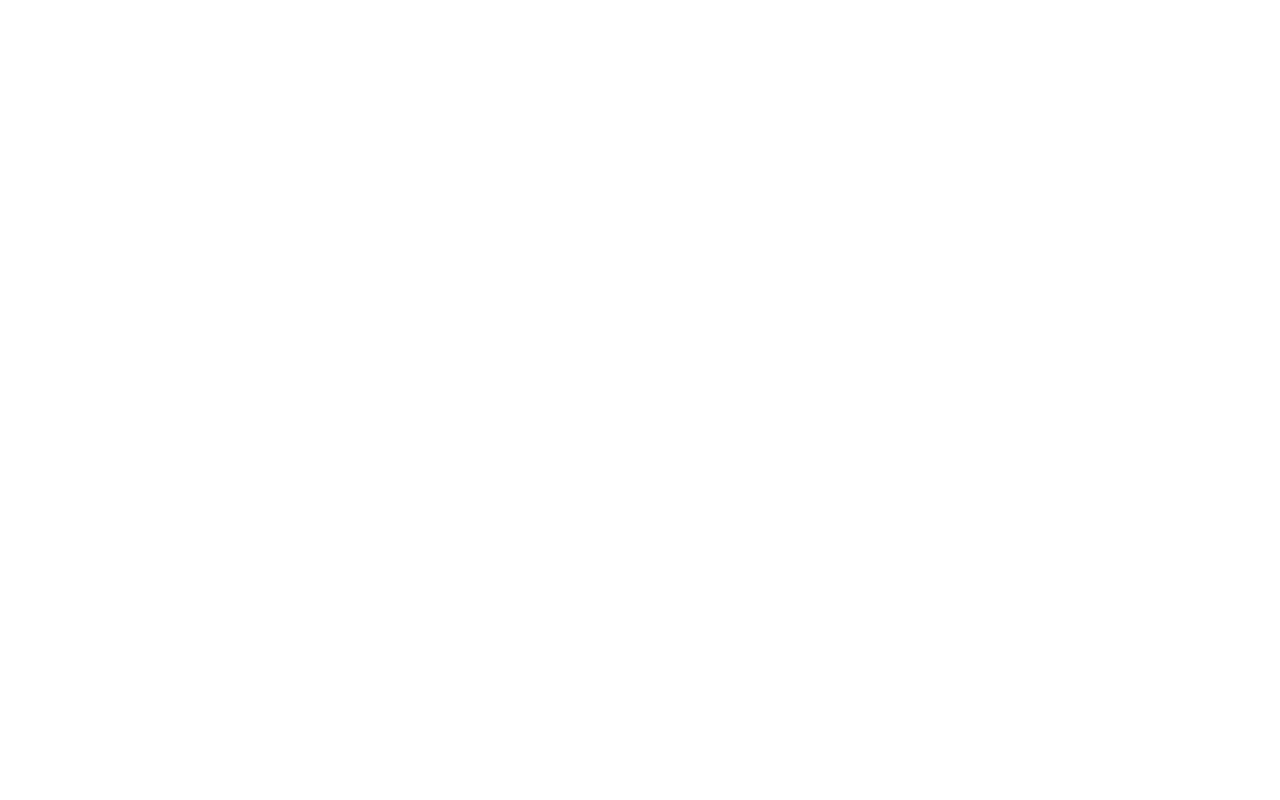
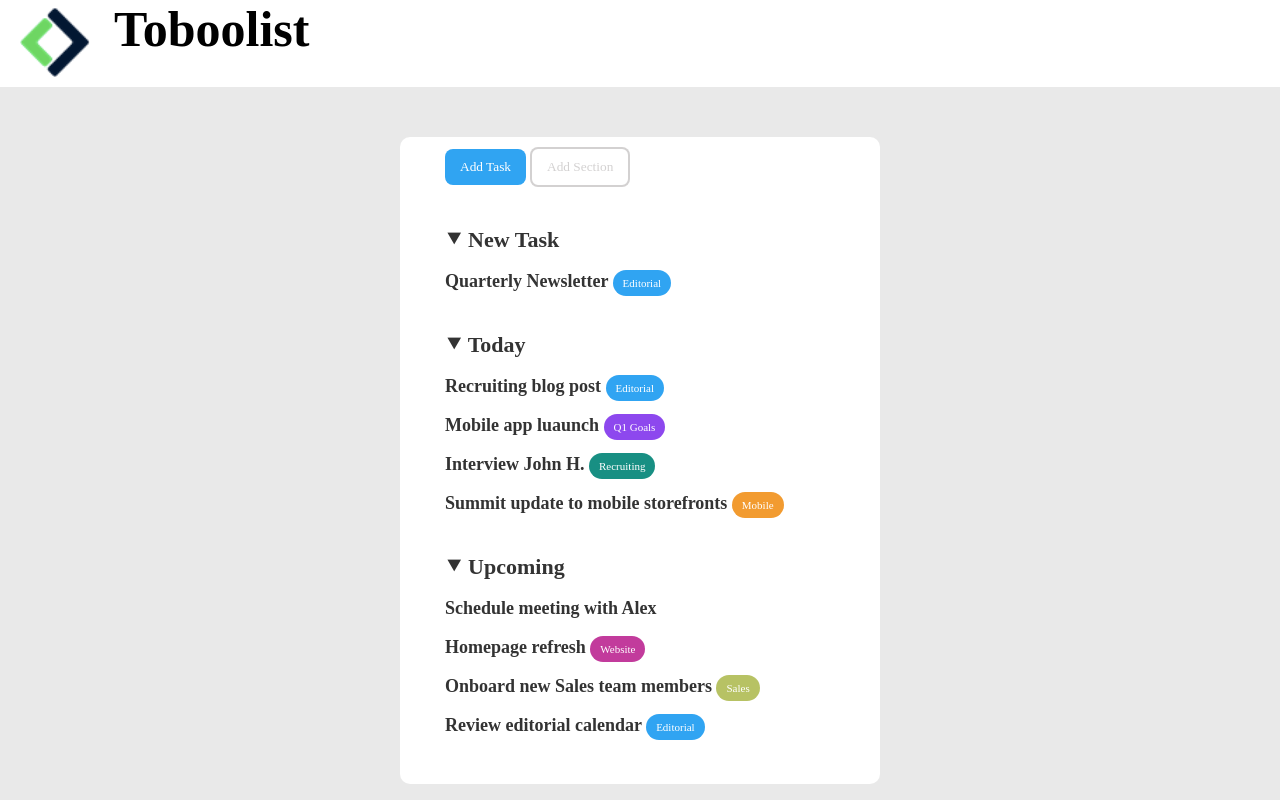
Before and after one commit to Luca-Belardinelli/html-css-toboolist, a plain HTML site: page index.html in a window 1280 px wide. Drawn offline with Linux system fonts and the light colour scheme.

Commit message:
quasi completo

```diff
--- a/index.html
+++ b/index.html
@@ -1,11 +1,52 @@
 <!DOCTYPE html>
 <html lang="en">
 <head>
-    <meta charset="UTF-8">
-    <meta name="viewport" content="width=device-width, initial-scale=1.0">
-    <title>Document</title>
+<meta charset="UTF-8">
+<meta name="viewport" content="width=device-width, initial-scale=1.0">
+<link rel="stylesheet" href="repo/css/style.css">
+<title>Toboolist</title>
 </head>
+
 <body>
+    <!-- intestazione -->
+    <header>
+        <section id="head-logo">
+            <img src="./img/Logo.png" alt="boolean Logo">
+            <span>Toboolist</span>
+        </section>
+    </header>
 
+    <main>
+        <section>
+            <div>
+                <button id="button-1">Add Task</button>
+                <button id="button-2">Add Section</button>
+            </div>
+        </section>
+
+        <section>
+            <div class="title"> &#11206; New Task</div>
+            <p>Quarterly Newsletter <tag class="label-1">Editorial</tag></p>
+
+            <div class="title"> &#11206; Today</div>
+            <p>Recruiting blog post <tag class="label-1"> Editorial </tag> </p>
+            <p>Mobile app luaunch <tag id="label-2"> Q1 Goals </tag> </p>
+            <p>Interview John H. <tag id="label-3"> Recruiting </tag> </p>
+            <p>Summit update to mobile storefronts <tag id="label-4"> Mobile</tag> </p>
+
+            <div class="title"> &#11206; Upcoming</div>
+            <p>Schedule meeting with Alex </p>
+            <p>Homepage refresh <tag id="label-5"> Website </tag> </p>
+            <p>Onboard new Sales team members <tag id="label-6"> Sales </tag> </p>
+            <p>Review editorial calendar <tag class="label-1">Editorial</tag> </p>
+        </section>
+
+
+
+
+
+
+    </main>
 </body>
+
 </html>
--- a/repo/css/style.css
+++ b/repo/css/style.css
@@ -0,0 +1,145 @@
+/* style.ccs */
+
+body{
+    background-color: rgba(233, 233, 233, 0.967);
+    margin: 0;
+
+}
+
+main{
+    margin: 8px;
+}
+
+#head-logo{
+    display: inline-block;
+    margin-left: 20px;
+    margin-bottom: 10px;
+}
+
+#head-logo img{
+    width: 70px;
+    line-height: 70%;
+    vertical-align: middle;
+}
+
+#head-logo span{
+    font-family:'Montserrat';
+    font-size: 50px;
+    font-weight: 700;
+    padding-left: 20px;
+}
+
+header{
+    background-color: white;
+    margin: auto;
+}
+
+
+#button-1{
+    background-color: rgb(48, 164, 242);
+    color: white;
+    border: none;
+    padding: 10px 15px;
+    border-radius: 8px;
+    font-family: 'Montserrat';
+    font-weight: 500;
+
+}
+
+
+#button-2{
+    background-color:#fff;
+    color: rgba(189, 186, 186, 0.667);
+    border-style: solid;
+    border-width: 2px;
+    border-color:rgba(189, 186, 186, 0.667);
+    padding: 10px 15px;
+    border-radius: 8px;
+    font-family: 'Montserrat';
+    font-weight: 500;
+}
+
+.title{
+    font-family: 'Montserrat';
+    font-size: 22px;
+    font-weight: 700;
+    color: #333;
+    margin-top: 40px;
+
+}
+
+
+main{
+    background-color: #fff;
+    margin-top: 50px;
+    margin-left: 400px;
+    margin-right: 400px;
+    padding-top: 10px;
+    padding-left: 45px;
+    padding-right: 45px;
+    padding-bottom: 30px;
+    border-radius: 10px;
+}
+
+
+p{
+    font-family: 'Montserrat';
+    font-weight: 600;
+    font-size: 18px;
+    color: #333;
+}
+
+
+.label-1{
+    color: #fff;
+    font-size: 11px;
+    font-weight: 500;
+    background-color: rgb(48, 164, 242);
+    border-radius: 15px;
+    padding: 7px 10px;
+}
+
+#label-2{
+    color: #fff;
+    font-size: 11px;
+    font-weight: 500;
+    background-color: rgb(141, 72, 238);
+    border-radius: 15px;
+    padding: 7px 10px;
+}
+
+#label-3{
+    color: #fff;
+    font-size: 11px;
+    font-weight: 500;
+    background-color: rgb(24, 143, 131);
+    border-radius: 15px;
+    padding: 7px 10px;
+}
+
+#label-4{
+    color: #fff;
+    font-size: 11px;
+    font-weight: 500;
+    background-color: rgb(242, 155, 48);
+    border-radius: 15px;
+    padding: 7px 10px;
+}
+
+#label-5{
+    color: #fff;
+    font-size: 11px;
+    font-weight: 500;
+    background-color: rgb(194, 59, 156);
+    border-radius: 15px;
+    padding: 7px 10px;
+}
+
+#label-6{
+    color: #fff;
+    font-size: 11px;
+    font-weight: 500;
+    background-color: rgb(183, 194, 100);
+    border-radius: 15px;
+    padding: 7px 10px;
+}
```
Also changed, not shown: img/Logo.png (added).
